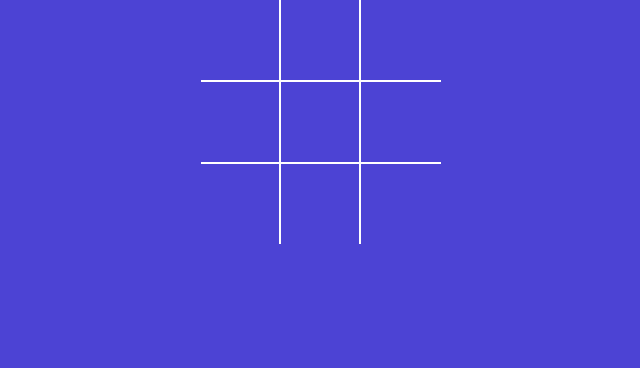
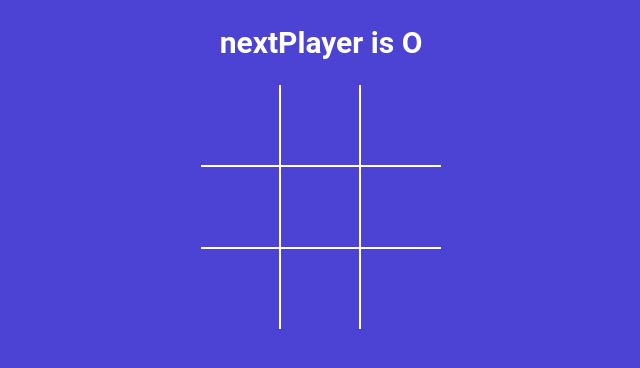
Before and after one commit to NikitaVishwakarma0322/tictactoe-game, a React (Vite) app: page / in a window 1280 px wide. Shown: the top 368 px of the page, without its empty margins (319-959 px from the left). Built offline with nearby package versions, Linux system fonts and the light colour scheme.

Commit message:
We add next

```diff
--- a/src/App.jsx
+++ b/src/App.jsx
@@ -1,11 +1,41 @@
 import './styles.scss';
 import { useState } from 'react';
 import Board from './components/Board';
+import { calculateWinner } from './components/winner';
 
 function App() {
+  const [squares, setSquares] = useState(Array(9).fill(null));
+  const [isXNext, setIsXNext] = useState(false);
+
+  const winner = calculateWinner(squares);
+  const nextPlayer = isXNext ? 'X' : 'O';
+  const statusMessage = winner
+    ? `Winner is ${winner}`
+    : `nextPlayer is ${nextPlayer}`;
+
+  console.log(winner);
+
+  const handleSquareClick = clickedPosition => {
+    if (squares[clickedPosition] || winner) {
+      return;
+    }
+
+    setSquares(currentSquares => {
+      return currentSquares.map((squareValue, position) => {
+        if (clickedPosition === position) {
+          return isXNext ? 'X' : 'O';
+        }
+        return squareValue;
+      });
+    });
+
+    setIsXNext(currentIsXNext => !currentIsXNext);
+  };
+
   return (
     <div className="app">
-      <Board />
+      <h2>{statusMessage}</h2>
+      <Board squares={squares} handleSquareClick={handleSquareClick} />
     </div>
   );
 }
--- a/src/components/Board.jsx
+++ b/src/components/Board.jsx
@@ -1,29 +1,7 @@
-import { useState } from 'react';
+// import { useState } from 'react';
 import Square from './Square';
 
-const Board = () => {
-  const [squares, setSquares] = useState(Array(9).fill(null));
-  const [isXNext, setIsXNext] = useState(false);
-
-  console.log(squares);
-
-  const handleSquareClick = clickedPosition => {
-    if (squares[clickedPosition]) {
-      return;
-    }
-
-    setSquares(currentSquares => {
-      return currentSquares.map((squareValue, position) => {
-        if (clickedPosition === position) {
-          return isXNext ? 'X' : 'O';
-        }
-        return squareValue;
-      });
-    });
-
-    setIsXNext(currentIsXNext => !currentIsXNext);
-  };
-
+const Board = ({ squares, handleSquareClick }) => {
   const renderSquare = position => {
     return (
       <Square
--- /dev/null
+++ b/src/components/winner.js
@@ -0,0 +1,19 @@
+export function calculateWinner(squares) {
+  const lines = [
+    [0, 1, 2],
+    [3, 4, 5],
+    [6, 7, 8],
+    [0, 3, 6],
+    [1, 4, 7],
+    [2, 5, 8],
+    [0, 4, 8],
+    [2, 4, 6],
+  ];
+  for (let i = 0; i < lines.length; i++) {
+    const [a, b, c] = lines[i];
+    if (squares[a] && squares[a] === squares[b] && squares[a] === squares[c]) {
+      return squares[a];
+    }
+  }
+  return null;
+}
```
